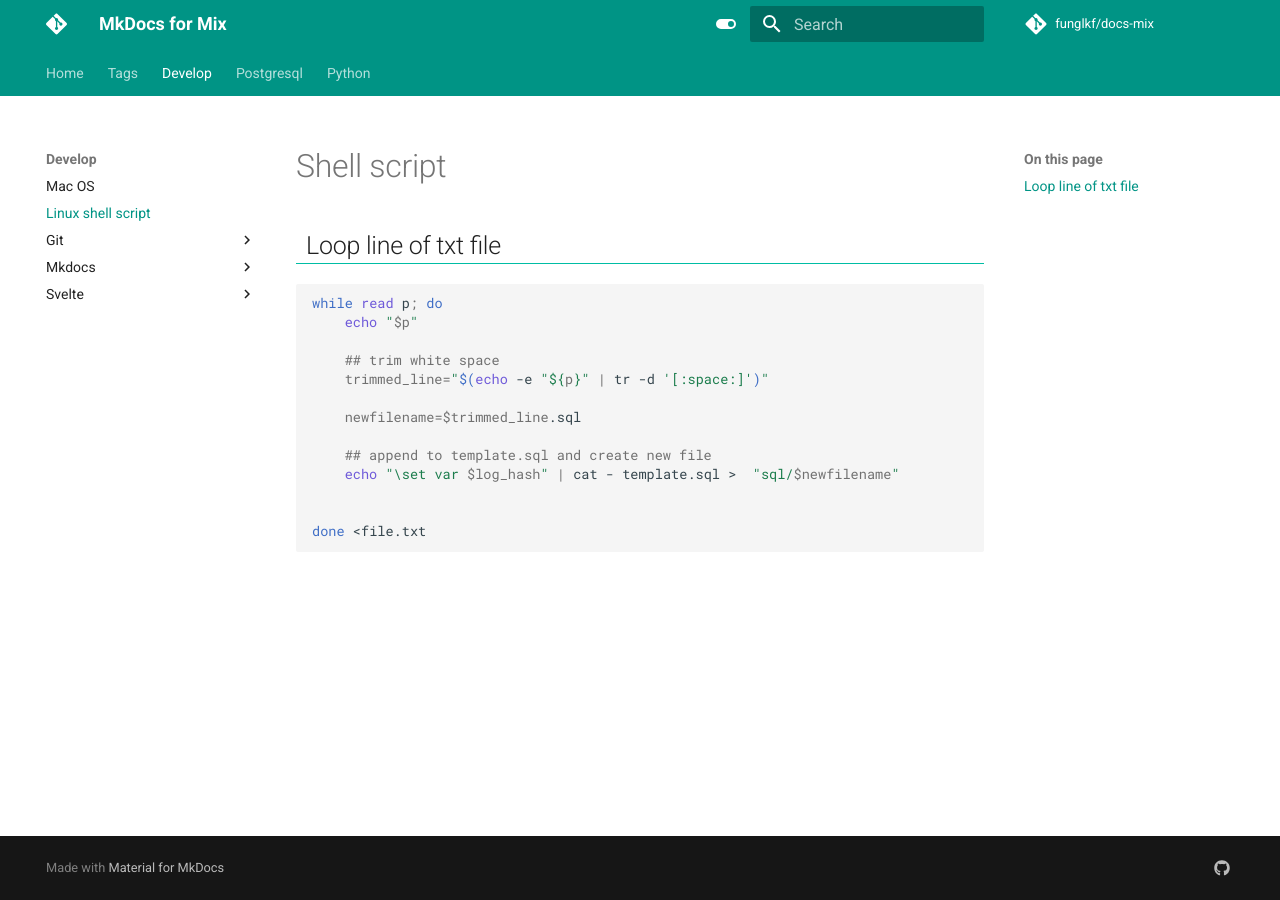
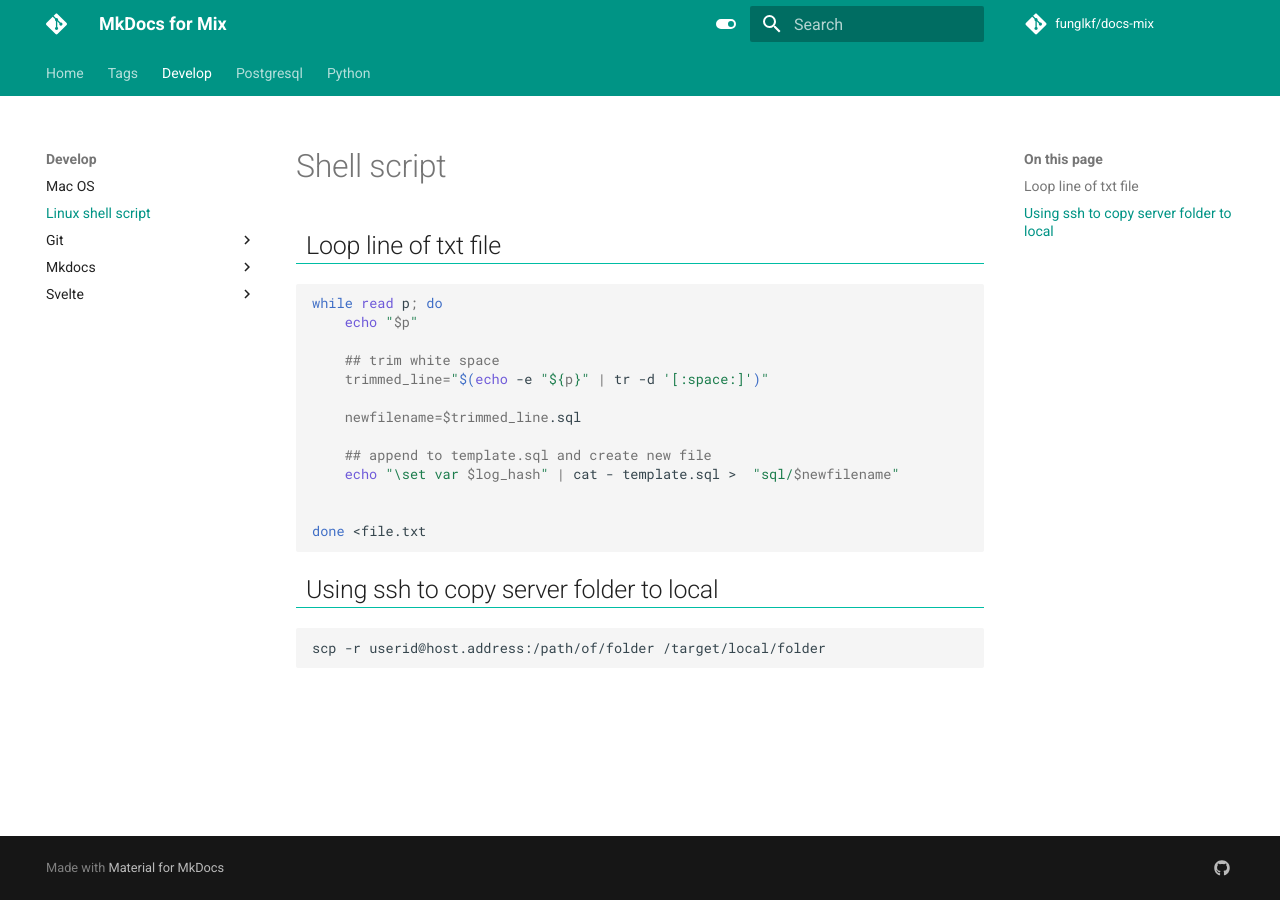
Before and after one commit to funglkf/docs-mix, an MkDocs documentation site: the page built from docs/develop/shell.md, in a window 1280 px wide. Built offline with MkDocs 1.6.1 and Material for MkDocs 9.7.7, drawn with Linux system fonts in a browser that asks for light colours; comment, search, counter and statistics services are not loaded.

Commit message:
add "Using ssh to copy server folder to local"

````diff
--- a/docs/develop/shell.md
+++ b/docs/develop/shell.md
@@ -27,3 +27,9 @@ while read p; do
 
 done <file.txt
 ```
+
+## Using ssh to copy server folder to local
+
+```shell
+scp -r userid@host.address:/path/of/folder /target/local/folder
+```
````
